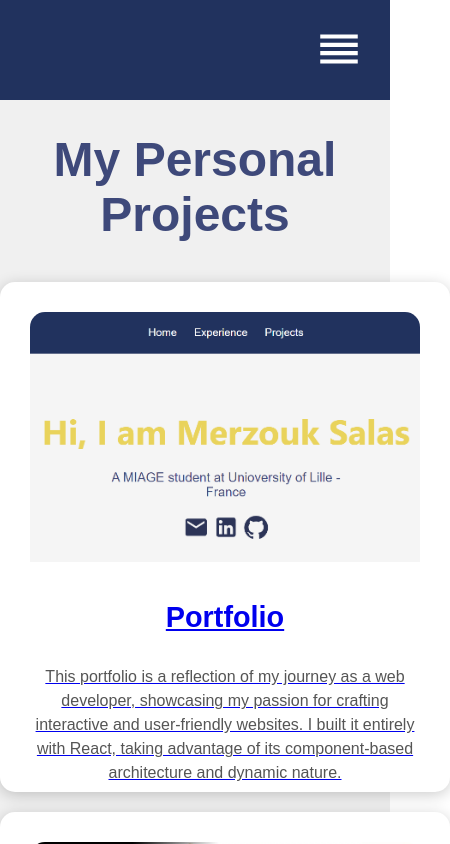
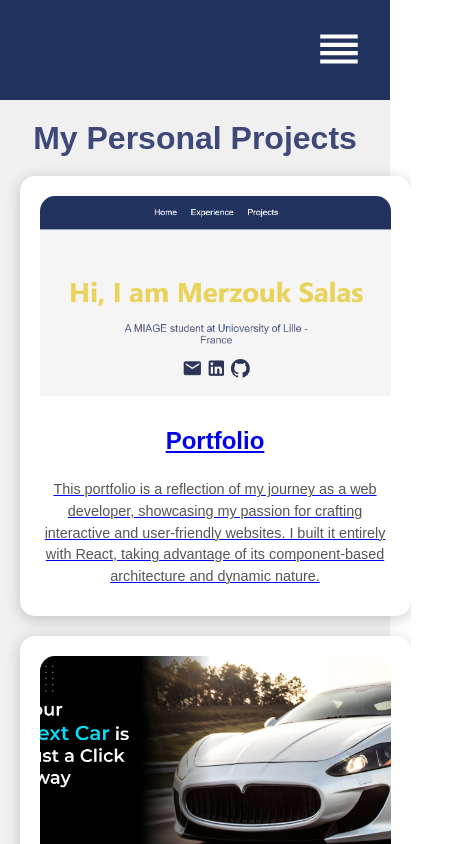
Before and after one commit to Salas3108/Portfolio, a React (Create React App) app: page /projects in a window 390 px wide. Shown: the top 844 px of the page, 450 px wide, since content can reach past the window. Built offline with nearby package versions, Linux system fonts and the light colour scheme.

Commit message:
Fixed Responsiveness

```diff
--- a/src/styles/Projects.css
+++ b/src/styles/Projects.css
@@ -11,29 +11,30 @@
 .projects .projectTitle {
   text-align: center;
   color: #3e497a;
-  font-size: 3rem;
+  font-size: 2rem; /* Adjust font size for smaller screens */
   font-weight: bold;
-  margin-bottom: 40px;
+  margin-top: 5%;
+  margin-bottom: 5%; /* Adjust margin for smaller screens */
 }
 
 .projectList {
   width: 90%;
   max-width: 1200px;
   display: grid;
-  grid-template-columns: repeat(2, 1fr); /* 2 columns */
-  gap: 40px;
+  grid-template-columns: repeat(auto-fit, minmax(35%, 1fr)); /* Use auto-fit for responsiveness */
+  gap: 20px; /* Adjust gap for smaller screens */
 }
 
 .projectItem {
   border-radius: 15px;
   background-color: white;
   box-shadow: 0px 3px 15px rgba(0, 0, 0, 0.2);
-  padding: 30px;
+  padding: 20px; /* Adjust padding for smaller screens */
   text-align: center;
   /* Make project items the same height */
   display: flex; /* Use flexbox to achieve equal height */
   flex-direction: column;
-  height: 450px;
+  height: 400px; /* Adjust height for smaller screens */
 }
 
 .projectItem:hover {
@@ -46,21 +47,21 @@
   border-top-left-radius: 15px;
   border-top-right-radius: 15px;
   width: 100%;
-  height: 250px;
+  height: 200px; /* Adjust height for smaller screens */
   background-position: center;
   background-repeat: no-repeat;
   background-size: cover;
-  margin-bottom: 20px;
+  margin-bottom: 15px; /* Adjust margin for smaller screens */
   flex-shrink: 0; /* Prevent image from shrinking */
 }
 
 .projectItem h1 {
-  font-size: 1.8rem;
-  margin-bottom: 15px;
+  font-size: 1.5rem; /* Adjust font size for smaller screens */
+  margin-bottom: 10px; /* Adjust margin for smaller screens */
 }
 
 .project-description {
-  font-size: 1rem;
+  font-size: 0.9rem; /* Adjust font size for smaller screens */
   color: #555;
   line-height: 1.5;
   flex-grow: 1; /* Allow description to take up remaining space */
@@ -69,12 +70,14 @@
 /* Media Queries for Responsiveness */
 @media only screen and (max-width: 800px) {
   .projectList {
-    width: 100%;
     grid-template-columns: 1fr; /* Single column for smaller screens */
-    gap: 20px;
   }
 
   .projectItem {
     width: 100%;
   }
+
+  .projectTitle {
+    font-size: 1.8rem; /* Further adjustment for very small screens */
+  }
 }
```
